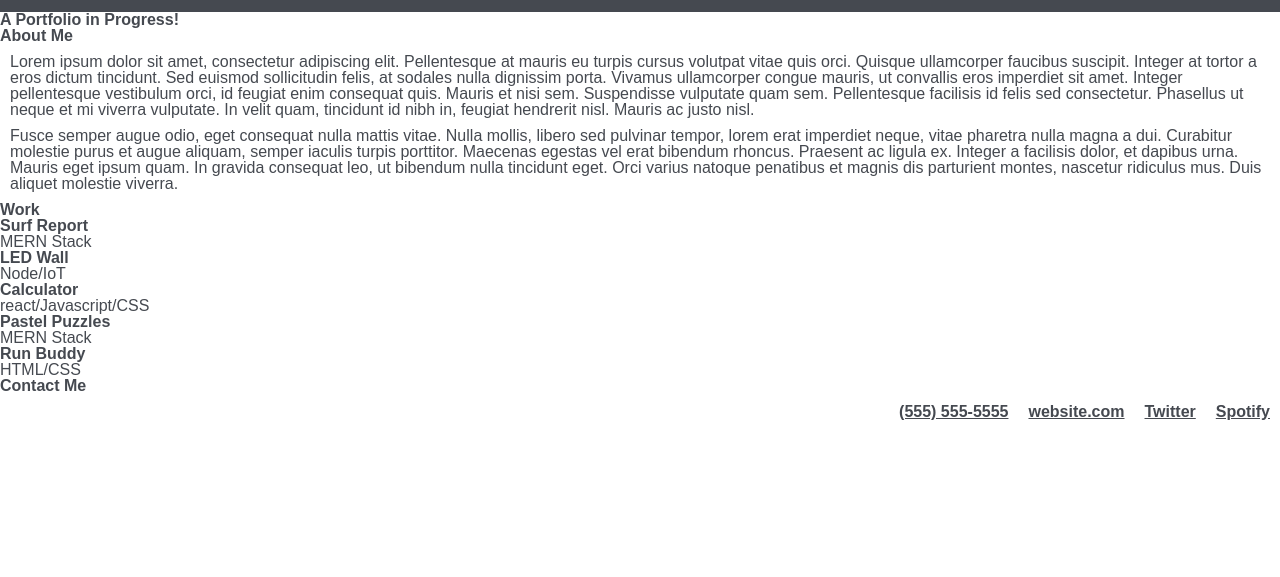
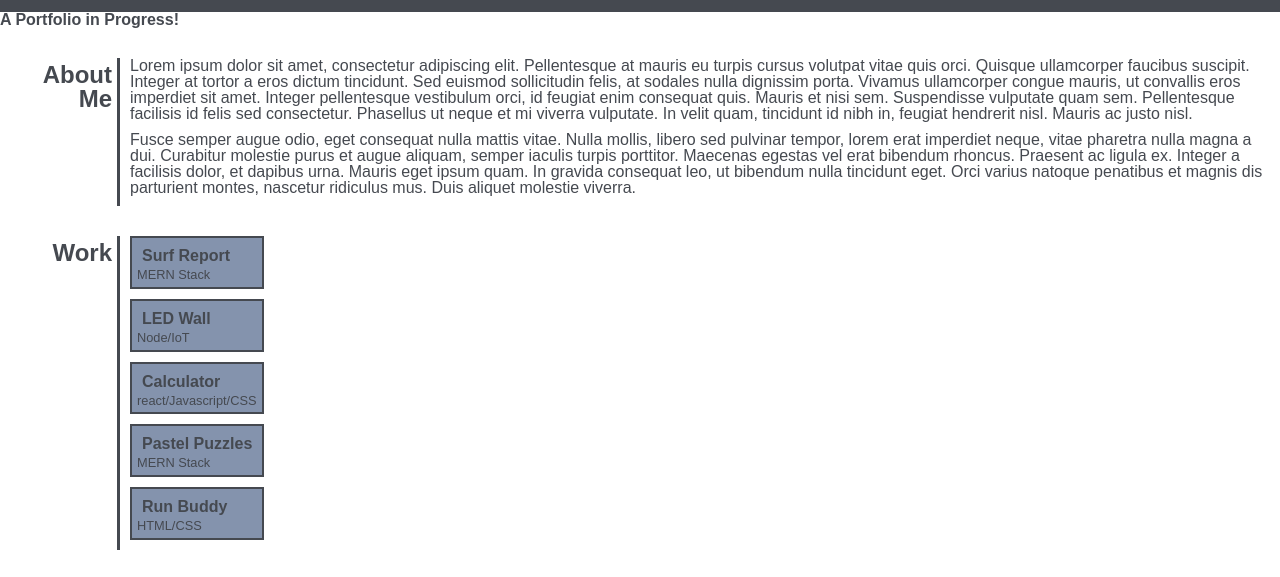
Before and after one commit to Mieruru/challenge-02, a plain HTML site: page index.html in a window 1280 px wide. Shown: the part 80-657 px from the top of the page. Drawn offline with Linux system fonts and the light colour scheme.

Commit message:
adding style framework for portfolio cards and footer spacing

```diff
--- a/assets/style.css
+++ b/assets/style.css
@@ -9,10 +9,6 @@ body {
     font-family: Arial, Helvetica, sans-serif;
     color: #454950;
     margin: 0;
-}
-
-p {
-    margin: 10px;
 }
 
 /* time to do header stuff */
@@ -52,10 +48,82 @@ li {
 
 header a {
     color: #8493ad;
+    font-weight: bold;
 }
 
+/* main body section; handles stuff for the side column and main inserts */
+section {
+    display: flex;
+    margin: 30px 0;
+}
+
+aside {
+    flex: 0 0 120px;
+    padding: 5px;
+    border-right: 3px solid;
+}
+
+article {
+    display: inline-block;
+}
+
+p {
+    margin: 0 10px 10px;
+}
+
+h2 {
+    font-size: 150%;
+    text-align: right;
+}
+
+.cards {
+    display: flex;
+    flex-wrap: wrap;
+    border: 4px dashed;
+}
+
+figure {
+    display: flex;
+    flex-wrap: wrap;
+    flex-direction: column;
+    font-size: 80%;
+    padding: 5px;
+    background-color: #8493ad;
+}
+
+figure h4 {
+    font-size: 125%;
+    padding: 5px;
+}
+
+
+#card-large {
+    display: flex;
+    flex-wrap: wrap;
+    flex: 1 0 500px;
+    border: 2px solid;
+    margin: 0 10px 10px;
+}
+
+
+.card {
+    display: flex;
+    flex-wrap: wrap;
+    flex: 1 0 250px;
+    border: 2px solid;
+    margin: 0 10px 10px;
+}
 /* time to do footer stuff */
-a {
+footer {
+    display: flex;
+}
+
+footer nav {
+    display: inline-block;
+    flex: auto;
+}
+
+footer a {
     color: #454950;
     font-weight: bold;
 }
--- a/index.html
+++ b/index.html
@@ -45,12 +45,15 @@
                     About Me
                 </h2>
             </aside>
+            <article>
                 <p>
-                Lorem ipsum dolor sit amet, consectetur adipiscing elit. Pellentesque at mauris eu turpis cursus volutpat vitae quis orci. Quisque ullamcorper faucibus suscipit. Integer at tortor a eros dictum tincidunt. Sed euismod sollicitudin felis, at sodales nulla dignissim porta. Vivamus ullamcorper congue mauris, ut convallis eros imperdiet sit amet. Integer pellentesque vestibulum orci, id feugiat enim consequat quis. Mauris et nisi sem. Suspendisse vulputate quam sem. Pellentesque facilisis id felis sed consectetur. Phasellus ut neque et mi viverra vulputate. In velit quam, tincidunt id nibh in, feugiat hendrerit nisl. Mauris ac justo nisl.</p>
+                Lorem ipsum dolor sit amet, consectetur adipiscing elit. Pellentesque at mauris eu turpis cursus volutpat vitae quis orci. Quisque ullamcorper faucibus suscipit. Integer at tortor a eros dictum tincidunt. Sed euismod sollicitudin felis, at sodales nulla dignissim porta. Vivamus ullamcorper congue mauris, ut convallis eros imperdiet sit amet. Integer pellentesque vestibulum orci, id feugiat enim consequat quis. Mauris et nisi sem. Suspendisse vulputate quam sem. Pellentesque facilisis id felis sed consectetur. Phasellus ut neque et mi viverra vulputate. In velit quam, tincidunt id nibh in, feugiat hendrerit nisl. Mauris ac justo nisl.
+               </p>
 
                <p>
                 Fusce semper augue odio, eget consequat nulla mattis vitae. Nulla mollis, libero sed pulvinar tempor, lorem erat imperdiet neque, vitae pharetra nulla magna a dui. Curabitur molestie purus et augue aliquam, semper iaculis turpis porttitor. Maecenas egestas vel erat bibendum rhoncus. Praesent ac ligula ex. Integer a facilisis dolor, et dapibus urna. Mauris eget ipsum quam. In gravida consequat leo, ut bibendum nulla tincidunt eget. Orci varius natoque penatibus et magnis dis parturient montes, nascetur ridiculus mus. Duis aliquet molestie viverra.
                </p>
+            </article>
         </section>
 
         <!-- link cards -->
@@ -60,36 +63,38 @@
                     Work
                 </h2>
             </aside>
-            <figure>
+            <div id="cards">
+                <figure id="card-large">
                     <h4>
                         Surf Report
                     </h4>
                     MERN Stack
                 </figure>
-            <figure>
+                <figure class="card">
                     <h4>
                         LED Wall
                     </h4>
                     Node/IoT
                 </figure>
-            <figure>
+                <figure class="card">
                     <h4>
                         Calculator
                     </h4>
                     react/Javascript/CSS
                 </figure>
-            <figure>
+                <figure class="card">
                     <h4>
                         Pastel Puzzles
                     </h4>
                     MERN Stack
                 </figure>
-            <figure>
+                <figure class="card">
                     <h4>
                         Run Buddy
                     </h4>
                     HTML/CSS
                 </figure>
+            </div>
         </section>
     </main>
 
```
Lines whose indentation alone changed are shown as unchanged.
